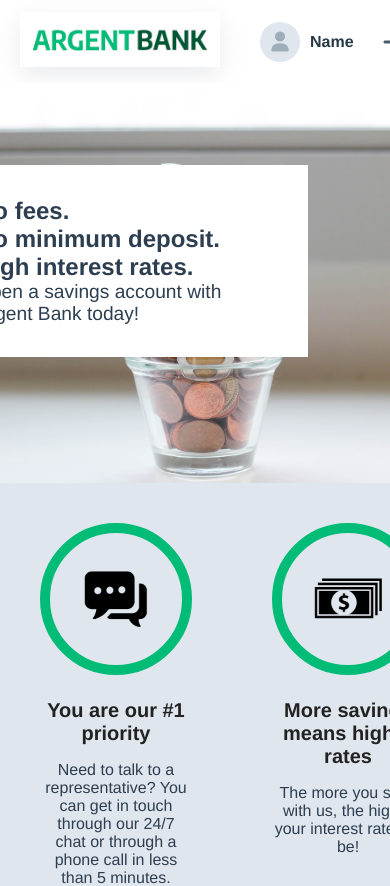
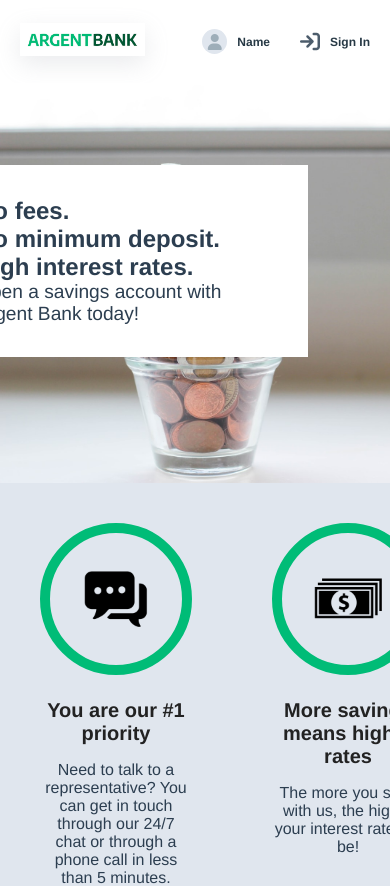
Before and after one commit to l-nikola/ArgentBank, a React (Vite) app: page / in a window 390 px wide. Shown: the top 886 px of the page. Built offline with nearby package versions, Linux system fonts and the light colour scheme.

Commit message:
feat : responsive header

```diff
--- a/src/styles/components/header.scss
+++ b/src/styles/components/header.scss
@@ -49,3 +49,46 @@ header {
     }
   }
 }
+
+/* *********** Responsive ********** */
+/* *********** Tablet ********** */
+@media (max-width: 767px) {
+  header {
+    img {
+      width: 150px;
+    }
+
+    nav ul a {
+      font-size: 14px;
+
+      i.fa-user {
+        width: 30px;
+        height: 30px;
+      }
+    }
+  }
+}
+
+/* *********** Mobile ********** */
+@media (max-width: 424px) {
+  header {
+    img {
+      width: 125px;
+    }
+
+    nav ul a {
+      font-size: 12px;
+
+      i.fa-user {
+        font-size: 16px;
+        width: 25px;
+        height: 25px;
+      }
+
+      i.fa-arrow-right-to-bracket,
+      i.fa-arrow-right-from-bracket {
+        font-size: 20px;
+      }
+    }
+  }
+}
```
